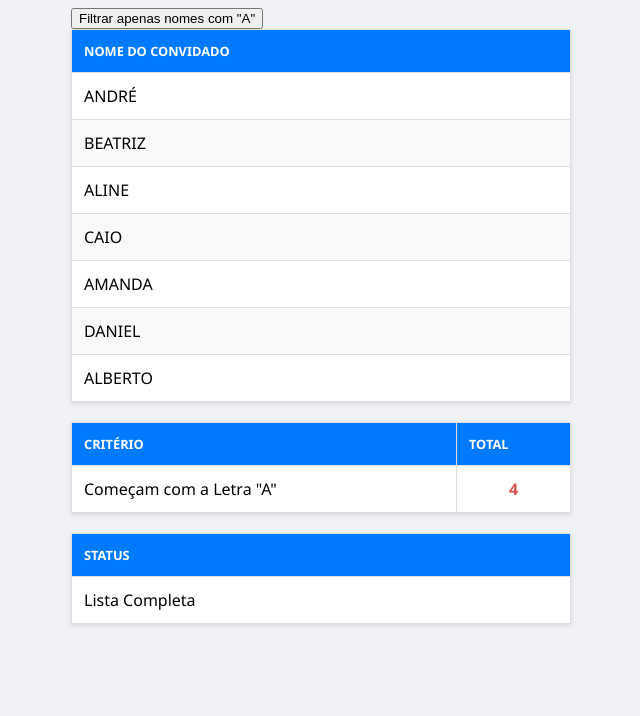
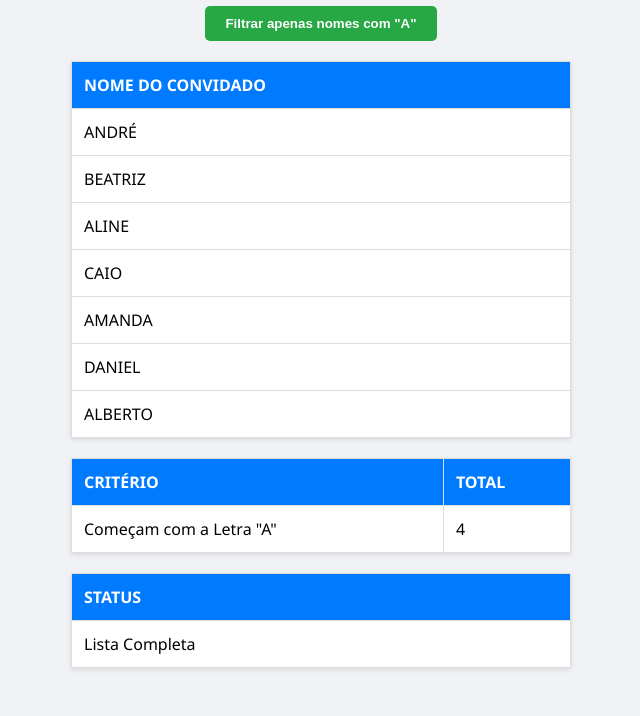
Before and after one commit to Bruh24kz/lista, a plain HTML site: page index.html in a window 1280 px wide. Shown: the part 108-824 px from the top of the page, without its empty margins (319-959 px from the left). Before the commit the page ends 800 px from the top, so only its background shows below. Drawn offline with Linux system fonts and the light colour scheme.

Commit message:
Update style.css

```diff
--- a/style.css
+++ b/style.css
@@ -1,7 +1,12 @@
 body { font-family: 'Segoe UI', sans-serif; background-color: #f0f2f5; display: flex; justify-content: center; padding: 20px; }
-.container { width: 90%; max-width: 500px; }
+.container { width: 90%; max-width: 500px; text-align: center; }
 table { width: 100%; border-collapse: collapse; margin-bottom: 20px; background: white; box-shadow: 0 2px 5px rgba(0,0,0,0.1); }
 th, td { border: 1px solid #ddd; padding: 12px; text-align: left; }
-th { background-color: #007bff; color: white; text-transform: uppercase; font-size: 0.8em; }
-tr:nth-child(even) { background-color: #f9f9f9; }
-#total-a { font-weight: bold; color: #d9534f; text-align: center; }
+th { background-color: #007bff; color: white; text-transform: uppercase; }
+
+/* Estilo do Botão */
+button {
+    background-color: #28a745; color: white; border: none; padding: 10px 20px;
+    border-radius: 5px; cursor: pointer; margin-bottom: 20px; font-weight: bold;
+}
+button:hover { background-color: #218838; }
```
